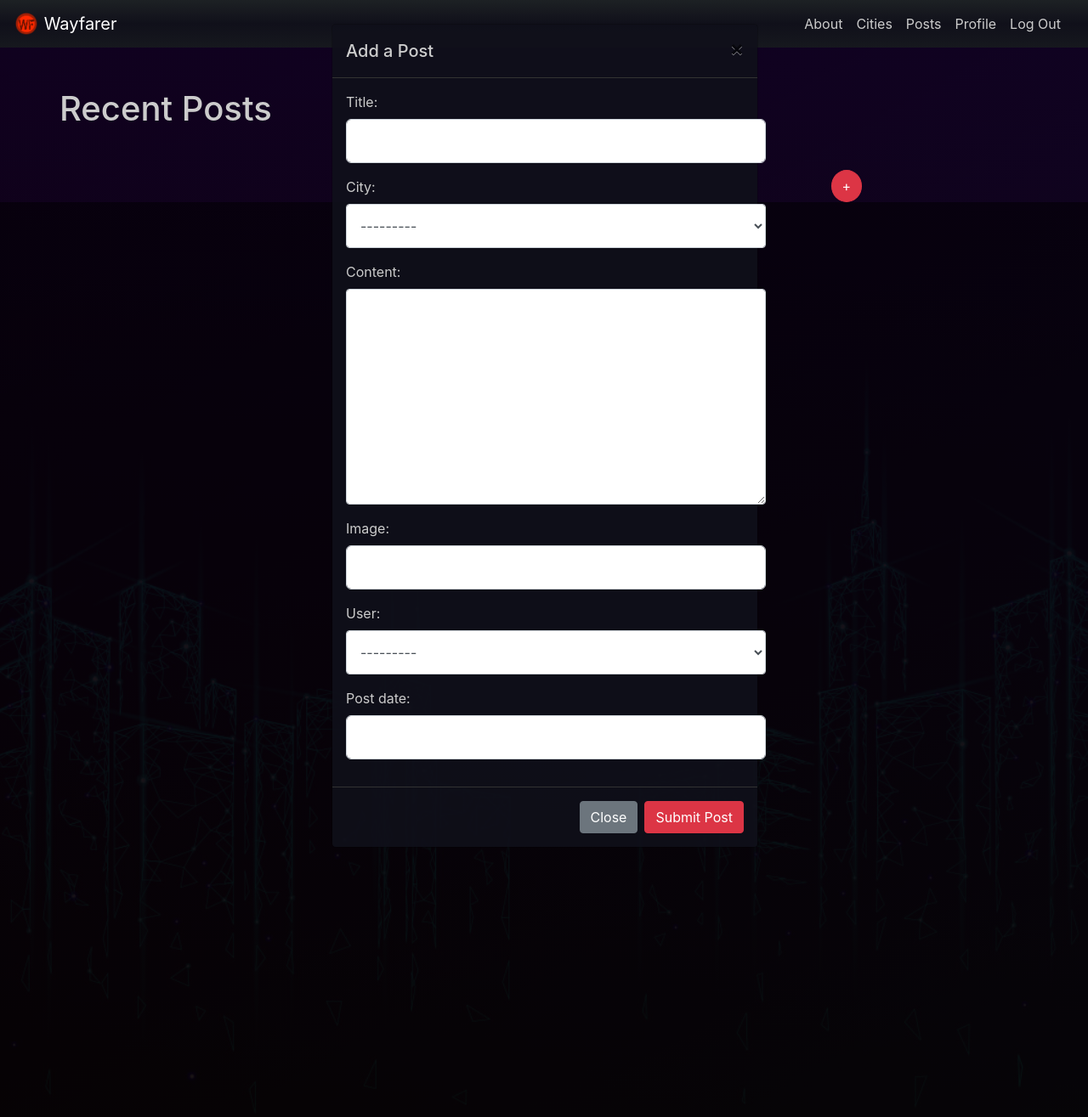
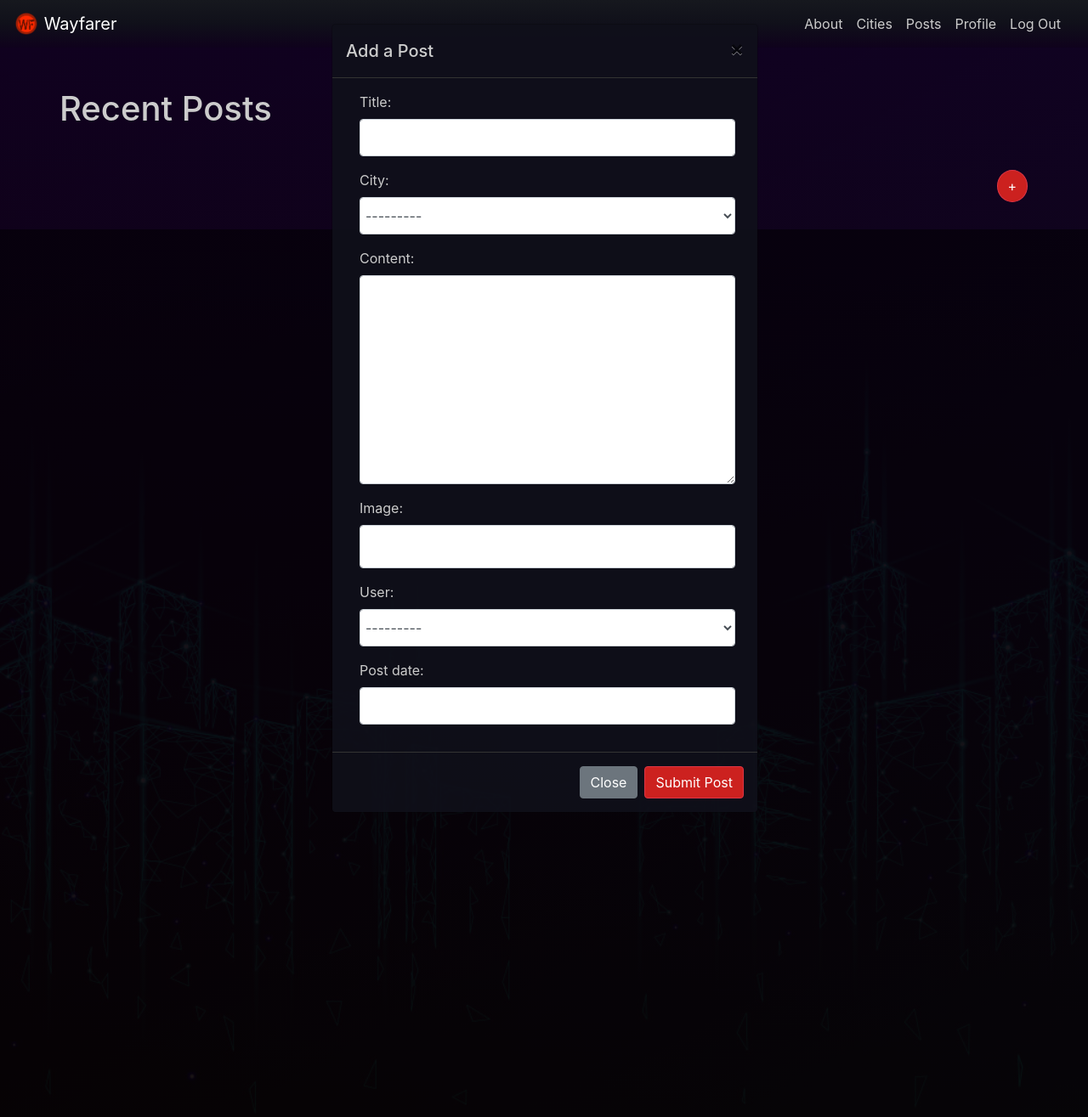
Before and after one commit to utsukushiihime/project-wayfarer, a Django app: page /posts/ in a window 1280 px wide, after a click that opens the changed part. Shown: the whole page at 85% size. Run offline with Django 3.2, Linux system fonts and the light colour scheme; the visitor is signed in with stand-in values (Sample User, id 1); data comes from the database, SQL or seed files in the repository; data that the repository does not hold is empty; some libraries are stand-ins or nearby versions.

Commit message:
finished mvp styling

```diff
--- a/main_app/static/styles/main.css
+++ b/main_app/static/styles/main.css
@@ -53,7 +53,7 @@ a:hover {
 }
 
 .bg-dark {
-  background-image: linear-gradient(to right, #16181ef0, #10101aed, #17181aeb) !important;
+  background: linear-gradient(to bottom, #16181e, #10101a, #0f021c) !important;
 }
 
 .profile-pic {
@@ -73,8 +73,6 @@ a:hover {
     padding: 20px;
 }
 
-
-
 .pic {
     border-radius: 25px;
     max-height: 100px;
@@ -85,35 +83,31 @@ a:hover {
     padding: 10px;
 }
 
-.card {
-    background: rgba(0, 0, 0, 0.2);
-}
-
-#button {
-    border-radius: 50%;
-    background-color: red;
-    color: white
-}
-
 #rounded {
     border-radius: 25px;
 }
 
 #citypill {
   border-radius: 25px;
+  text-transform: uppercase;
   align-items: center;
-  background-color: #1b1822;
+  background-color: #1b1822c7;
+}
+
+ul.nav.flex-column.nav-pills {
+  padding: 15px;
 }
 
 #pillitem {
     padding: 10px 0px 0px 0px;
 }
 
-#citypill:hover {
+.grow {
+  transition: all .2s ease-in-out;
 }
 
-.bg-dark {
-  background-image: linear-gradient(to top, #16181e, #10101a, #1d2124) !important;
+.grow:hover {
+  transform: scale(1.1);
 }
 
 .profile-pic {
@@ -145,7 +139,6 @@ object-fit: cover;
 .card {
     background: rgba(0, 0, 0, 0.2);
 }
-
 
 /* LOGIN FORM */
 
@@ -261,17 +254,18 @@ object-fit: cover;
 
 /* GLOBAL CSS */
 
-input {
-  border-radius: 6px !important;
+input#id_city, input#id_image, input#id_first_name, input#id_last_name, input#id_username {
   width: 100%;
-  height: 40px;
+  height: 45px;
+  border-radius: .25rem;
+}
+
+.form-control {
+  padding: 2px;
 }
 
 input.btn.btn-regular {
-
   display: inline-block;
-    height: inherit;
-    width: inherit;
   font-weight: 400;
   color: #eee;
   text-align: center;
@@ -280,8 +274,8 @@ input.btn.btn-regular {
   -moz-user-select: none;
   -ms-user-select: none;
   user-select: none;
-    background-color: #007bff;
-    border: none;
+  background-color: #cc211f;
+  border: 1px solid transparent;
   padding: .375rem .75rem;
   font-size: 1rem;
   line-height: 1.5;
@@ -289,4 +283,12 @@ input.btn.btn-regular {
   transition: color .15s ease-in-out,background-color .15s ease-in-out,border-color .15s ease-in-out,box-shadow .15s ease-in-out;
 }
 
-/* BUTTON EFFECTS  */
+
+.btn-danger {
+  background: #cc211f;
+  text-decoration: none;
+}
+
+.btn-danger:hover {
+  background: #8b1614;
+}
--- a/main_app/templates/base.html
+++ b/main_app/templates/base.html
@@ -25,7 +25,7 @@
     <script src="{% static 'scripts/app.js' %}" defer></script>
     <title>Wayfarer</title>
   </head>
-  <body>
+  <body class="d-flex flex-column h-100">
     <nav class="navbar navbar-dark bg-dark sticky-top">
       <a class="navbar-brand" href="/">
         <img
@@ -54,6 +54,10 @@
       {% block content %}
        {% endblock %}
     </main>
+    <footer class="footer mt-auto py-3">
+      <div class="container mt-auto">
+      </div>
+    </footer>
 
     <script src="https://cdnjs.cloudflare.com/ajax/libs/jquery/3.5.1/jquery.slim.min.js"></script>
     <script src="https://cdnjs.cloudflare.com/ajax/libs/popper.js/1.16.1/umd/popper.min.js"></script>
--- a/main_app/templates/posts/detail.html
+++ b/main_app/templates/posts/detail.html
@@ -6,12 +6,11 @@
       <div class="card-header">
           {{ post.title }} Details
       </div>
-      <img src="{{ post.image }}" class="card-img-top" alt="{{ post.title }}">
+      <img src="{{ post.image }}" class="card-img-top img-fluid" alt="{{ post.title }}">
       <div class="card-body">
         <h5 class="card-title">{{ post.title }}</h5>
         <h6 class="card-subtitle mb-2 text-muted">Author: {{ post.user.first_name }}{{ post.user.last_name}}</h6>
         <h6 class="card-subtitle mb-2 text-muted">Created: {{ post.created_at }}</h6>
-        <small>Author: </small>
         <p class="card-text">{{ post.content }}</p>
       </div>
       <div class="card-footer text-muted">
--- a/main_app/templates/posts/index.html
+++ b/main_app/templates/posts/index.html
@@ -5,8 +5,7 @@
 <div class="container mt-5">
   <h1>Recent Posts</h1>
   <div class="row mt-5">
-
-        <div class="col-9">
+    <div class="col-11">
       {% for post in posts %}
       <div class="card mb-3">
         <div class="row no-gutters">
@@ -29,12 +28,11 @@
       </div>
         {% endfor %}
   </div>
-    <div class="col-2">
+  <div class="col">
     <!-- Button trigger modal -->
-<button type="button" class="btn btn-danger rounded-circle" data-toggle="modal" data-target="#staticBackdrop">
+    <button type="button" class="btn btn-danger rounded-circle grow" data-toggle="modal" data-target="#staticBackdrop">
         +
       </button>
-
       <!-- Modal -->
       <div class="modal fade" id="staticBackdrop" data-backdrop="static" data-keyboard="false" tabindex="-1" aria-labelledby="staticBackdropLabel" aria-hidden="true">
         <div class="modal-dialog">
@@ -46,7 +44,7 @@
               </button>
             </div>
             <div class="modal-body">
-        <form action="{% url 'posts_index' %}" method="POST">
+            <form class="mx-3" action="{% url 'posts_index' %}" method="POST">
             <div class="form-group">
                 {% csrf_token %} {{ post_form.as_p }}
 
@@ -60,7 +58,6 @@
           </div>
         </div>
       </div>
-
     </div>
 </div>
 {% endblock %}
```
Also changed, not shown: main_app/templates/cities/detail.html (+7 -5 lines), main_app/templates/cities/index.html (+6 -6 lines), main_app/templates/profile/profile.html (+12 -1 lines), main_app/templates/registration/login.html (+3 -4 lines), main_app/templates/registration/signup.html (+3 -4 lines). Lines whose indentation alone changed are shown as unchanged.
